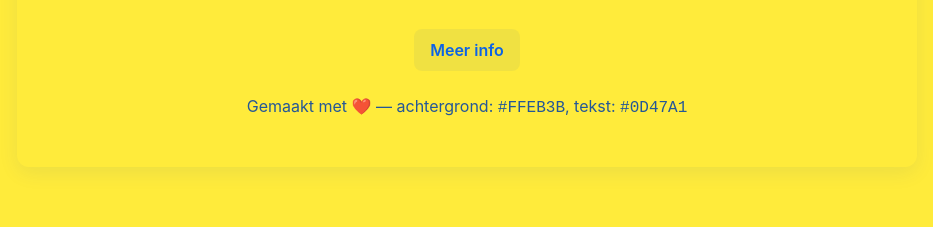
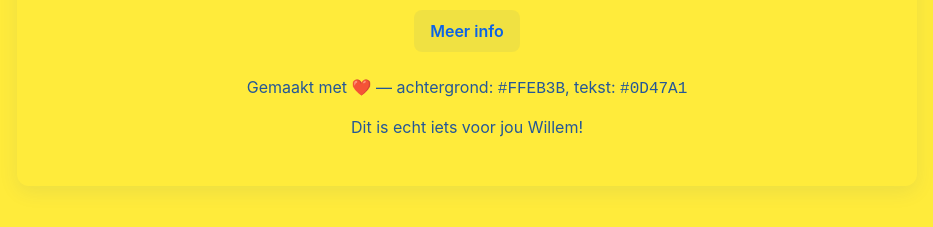
Before and after one commit to cth23/cth23.github.io, a plain HTML site: page Onsweb.html in a window 1280 px wide. Shown: the part 387-614 px from the top of the page, without its empty margins (173-1106 px from the left). Drawn offline with Linux system fonts and the light colour scheme.

Commit message:
Update Onsweb.html

```diff
--- a/Onsweb.html
+++ b/Onsweb.html
@@ -81,6 +81,7 @@
 
     <footer>
       <p>Gemaakt met ❤️ — achtergrond: <code>#FFEB3B</code>, tekst: <code>#0D47A1</code></p>
+      <p>Dit is echt iets voor jou Willem!</p>
     </footer>
   </main>
 </body>
```
